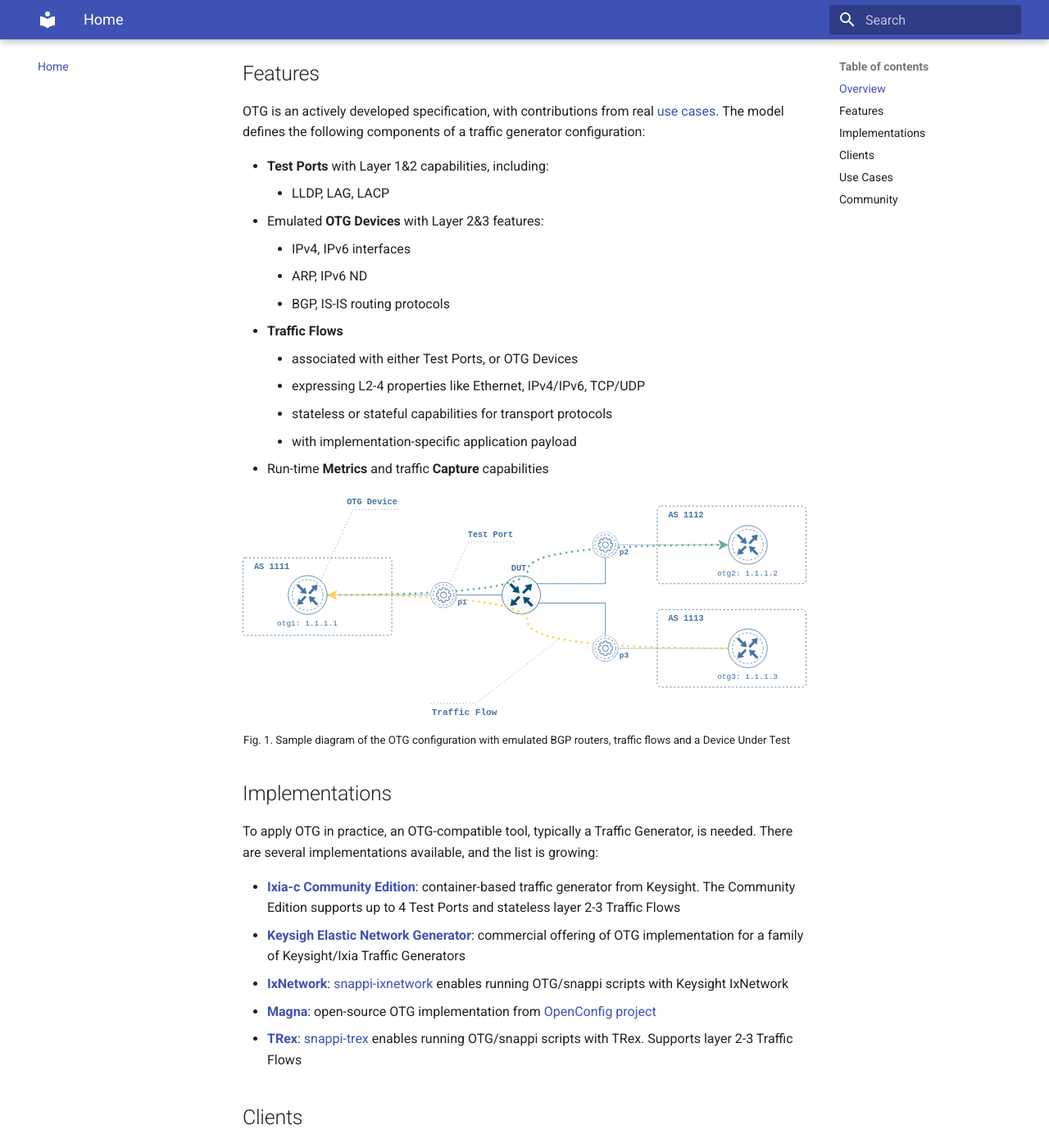
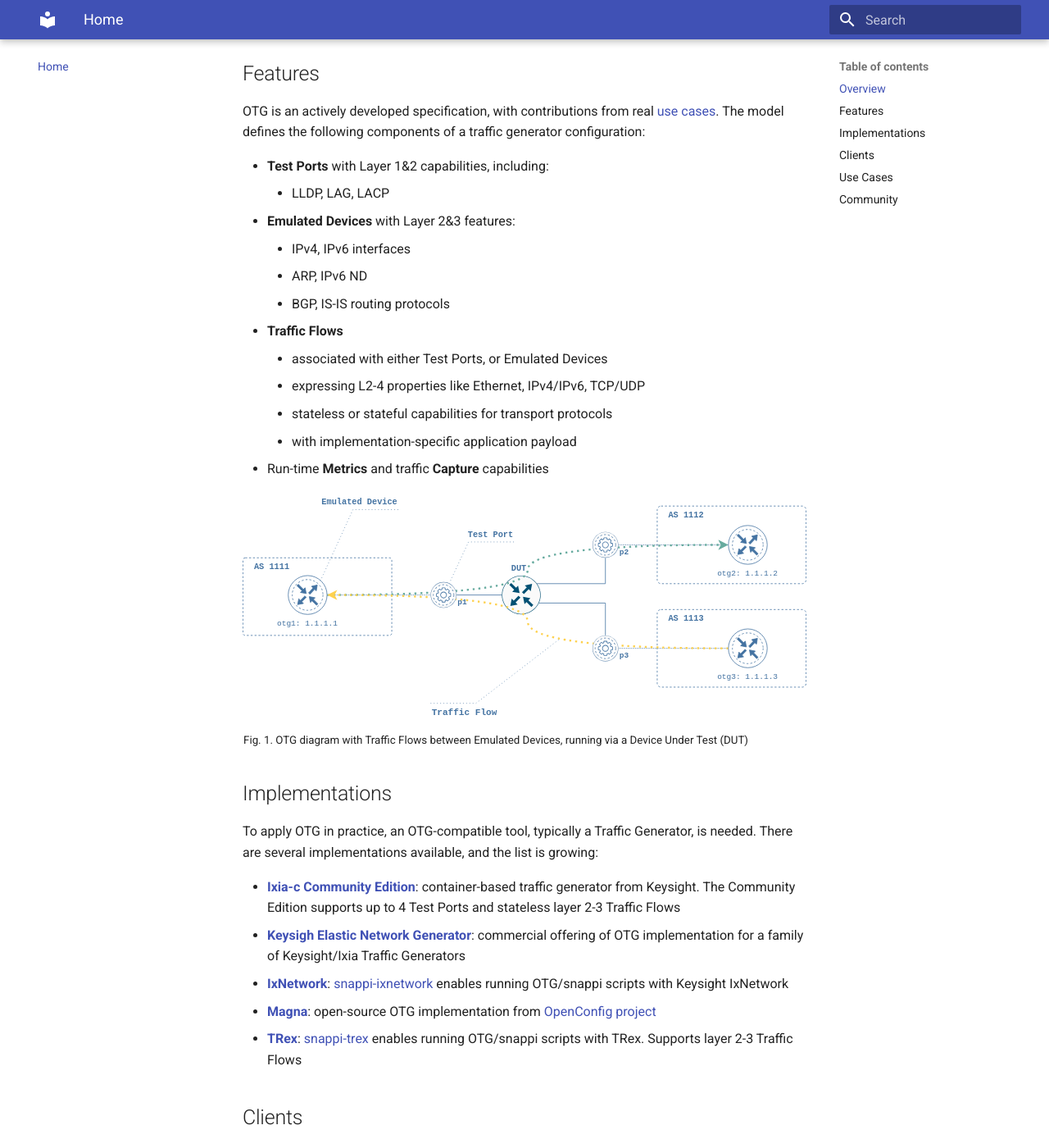
Before and after one commit to open-traffic-generator/open-traffic-generator.github.io, an MkDocs documentation site: the page built from docs/index.md, in a window 1280 px wide and 1400 px high, scrolled down 559 px. Shown: the whole window at 82% size. Built offline with MkDocs 1.6.1 and Material for MkDocs 9.7.7, drawn with Linux system fonts in a browser that asks for light colours.

Commit message:
renamed OTG Devices to Emulated Devices

```diff
--- a/docs/index.md
+++ b/docs/index.md
@@ -17,19 +17,19 @@
 <!-- TODO add links from bold items to paragraphs in Model section -->
 * **Test Ports** with Layer 1&2 capabilities, including:
 	- LLDP, LAG, LACP
-* Emulated **OTG Devices** with Layer 2&3 features:
+* **Emulated Devices** with Layer 2&3 features:
 	- IPv4, IPv6 interfaces
 	- ARP, IPv6 ND
 	- BGP, IS-IS routing protocols
 * **Traffic Flows**
-    - associated with either Test Ports, or OTG Devices
+    - associated with either Test Ports, or Emulated Devices
 	- expressing L2-4 properties like Ethernet, IPv4/IPv6, TCP/UDP
 	- stateless or stateful capabilities for transport protocols
 	- with implementation-specific application payload
 * Run-time **Metrics** and traffic **Capture** capabilities
 
 ![Example OTG Diagram](images/otg-example-diagram.svg)
-<sub>Fig. 1. Sample diagram of the OTG configuration with emulated BGP routers, traffic flows and a Device Under Test</sub>
+<sub>Fig. 1. OTG diagram with Traffic Flows between Emulated Devices, running via a Device Under Test (DUT)</sub>
 
 
 ## Implementations
```
Also changed, not shown: docs/images/otg-example-diagram.svg.
